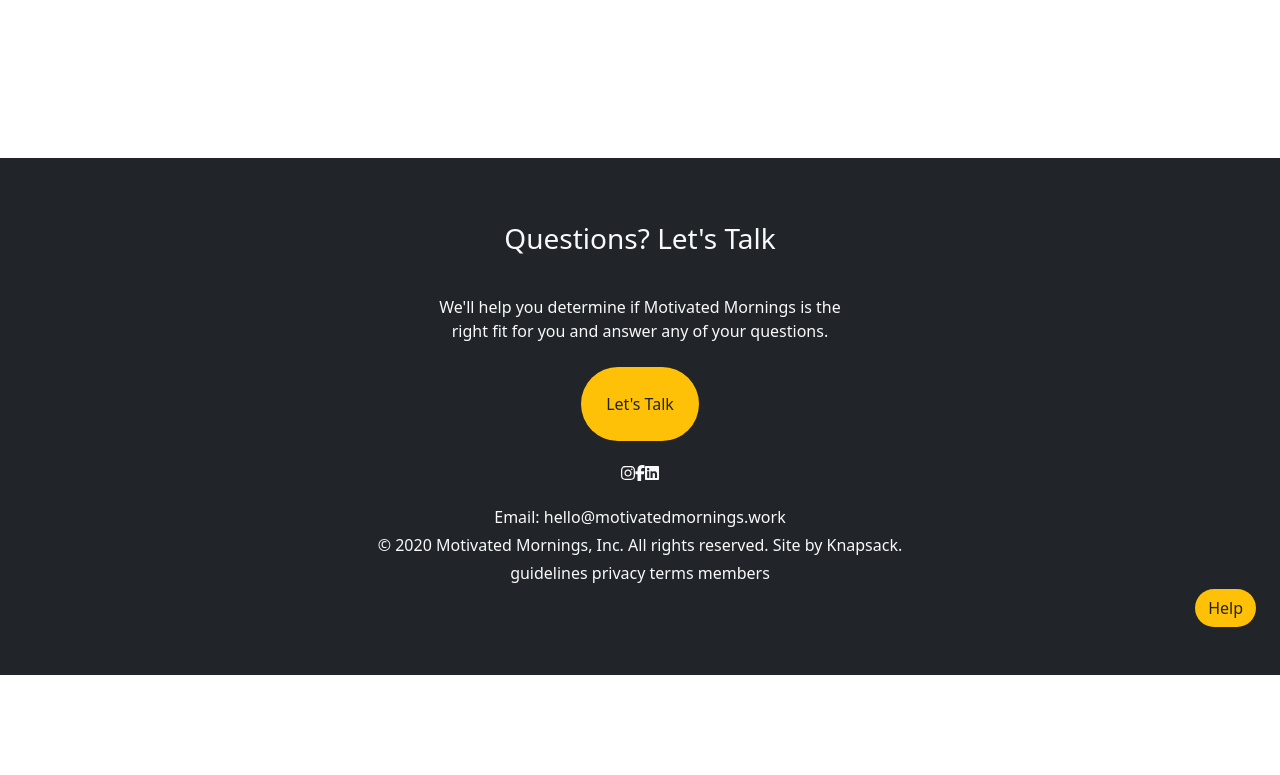
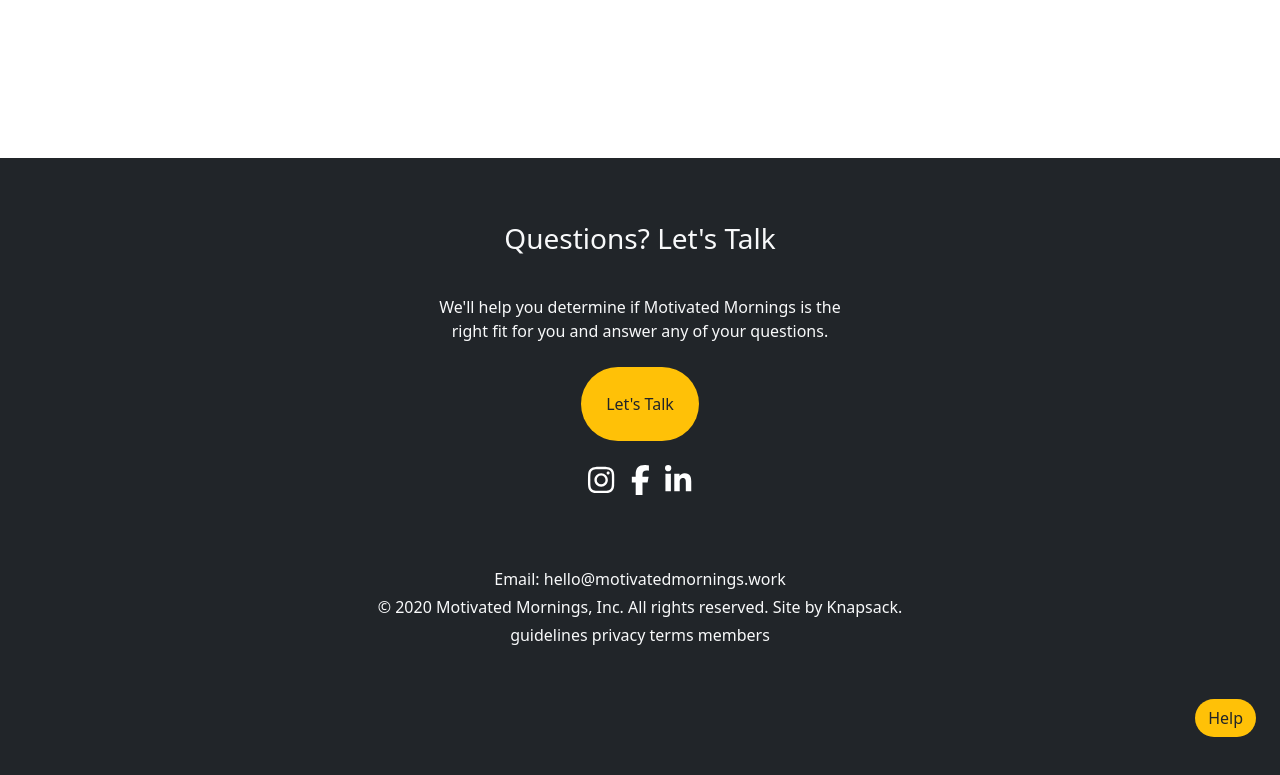
Before and after one commit to Ajith369369/motivated-mornings-frontend, a React (Vite) app: page / in a window 1280 px wide. Shown: the part 4386-5161 px from the top of the page. Before the commit the page ends 5061 px from the top, so only its background shows below. Built offline with nearby package versions, Linux system fonts and the light colour scheme.

Commit message:
Add margin.

```diff
--- a/src/components/Footer.css
+++ b/src/components/Footer.css
@@ -1,3 +1,8 @@
 #footer {
   min-width: 100%;
 }
+
+.social-icons {
+  font-size: 30px;
+  color: white;
+}
--- a/src/components/Footer.jsx
+++ b/src/components/Footer.jsx
@@ -1,7 +1,7 @@
 import {
   faFacebookF,
   faInstagram,
-  faLinkedin,
+  faLinkedinIn,
 } from "@fortawesome/free-brands-svg-icons";
 import { FontAwesomeIcon } from "@fortawesome/react-fontawesome";
 import "./Footer.css";
@@ -21,12 +21,12 @@
             <button className="btn rounded-pill bg-warning p-4">
               Let's Talk
             </button>
-            <div className="d-flex flex-wrap justify-content-center align-items-center my-4">
-              <FontAwesomeIcon icon={faInstagram} className="text-light" />
-              <FontAwesomeIcon icon={faFacebookF} className="text-light" />
-              <FontAwesomeIcon icon={faLinkedin} className="text-light" />
+            <div className="d-flex flex-wrap justify-content-center align-items-center my-4 social-icons">
+              <FontAwesomeIcon icon={faInstagram} className="mx-2"/>
+              <FontAwesomeIcon icon={faFacebookF} className="mx-2" />
+              <FontAwesomeIcon icon={faLinkedinIn} className="mx-2" />
             </div>
-            <div>
+            <div className="my-5">
               <p className="text-light text-center mb-1">
                 Email: hello@motivatedmornings.work
               </p>
```
